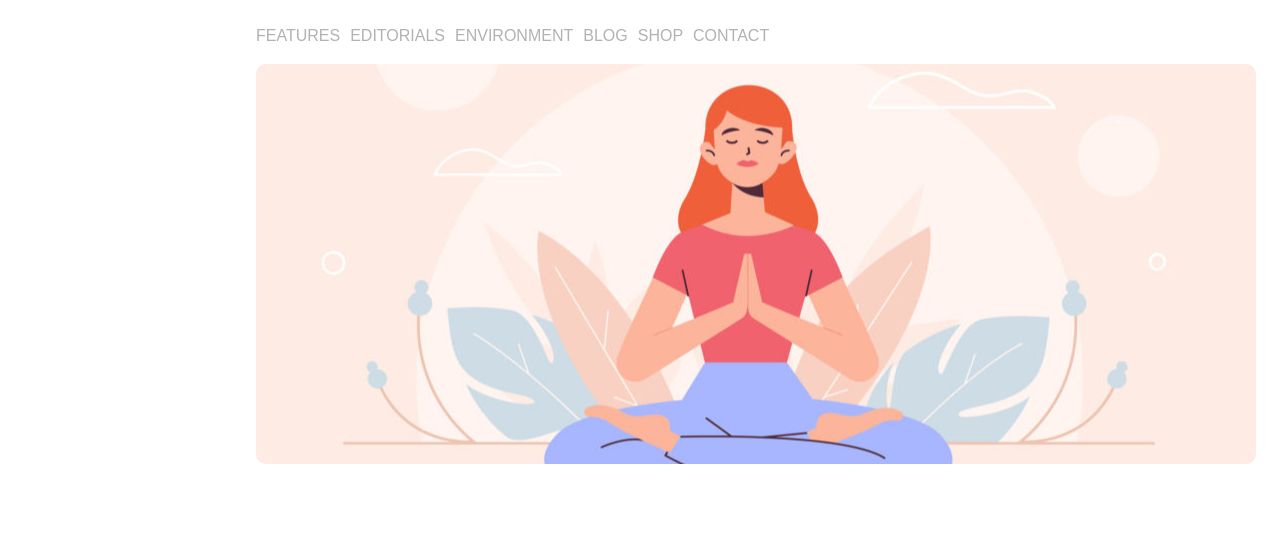
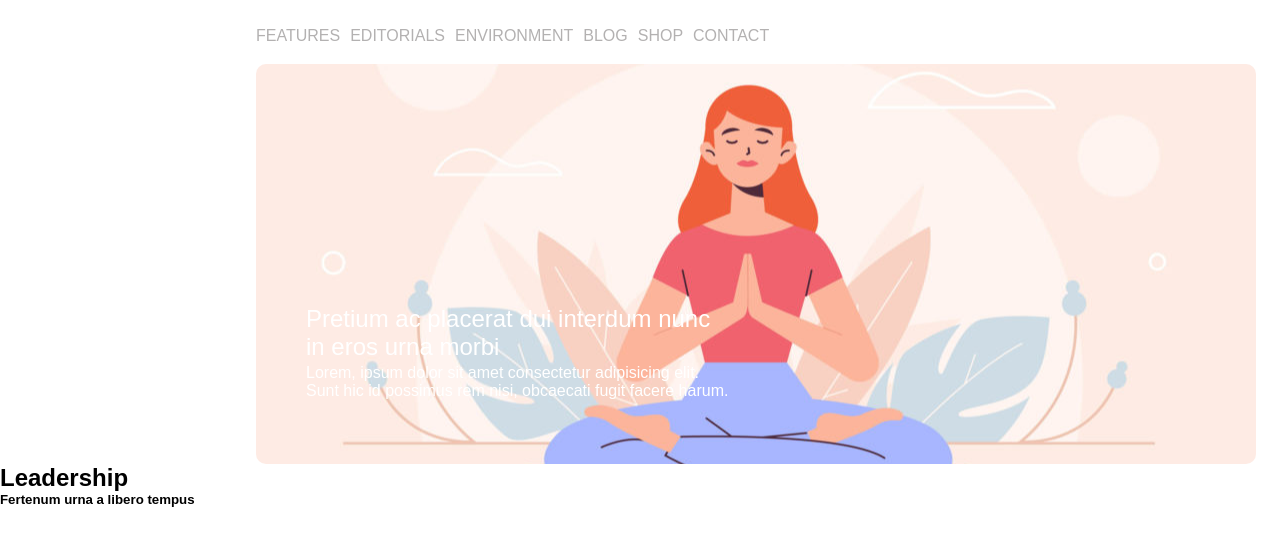
Before and after one commit to giuliop93/htmlcss-wp, a plain HTML site: page index.html in a window 1280 px wide. Shown: the part 63-608 px from the top of the page. Drawn offline with Linux system fonts and the light colour scheme.

Commit message:
work in progress

```diff
--- a/index.html
+++ b/index.html
@@ -25,7 +25,14 @@
      <section>
          <div class="img1">
              <div class="overlay"></div>
+             <div class="text1">Lorem, ipsum dolor sit amet consectetur adipisicing elit. <br> Sunt hic id possimus rem nisi, obcaecati fugit facere harum.</div>
+             <div class="text2">Pretium ac placerat dui interdum nunc <br> in eros urna morbi</div>
          </div>
+     </section>
+
+     <section>
+         <h2>Leadership</h2>
+         <h5>Fertenum urna a libero tempus</h5>
      </section>
      <section></section>
 
--- a/style.css
+++ b/style.css
@@ -39,6 +39,7 @@ li {
 }
 
 .overlay {
+    color: white;
     margin-top: 6%;
     height: 400px;
     width: 1000px;
@@ -46,3 +47,16 @@ li {
     linear-gradient: rgba(0, 0, 0, 0.7);
     border-radius: 10px;
 }
+
+.text1 {
+    margin-left: 5%;
+    margin-top: -100px;
+    color: white;
+}
+
+.text2 {
+    font-size: x-large;
+    margin-left: 5%;
+    margin-top: -95px;
+    color: white;
+}
```
